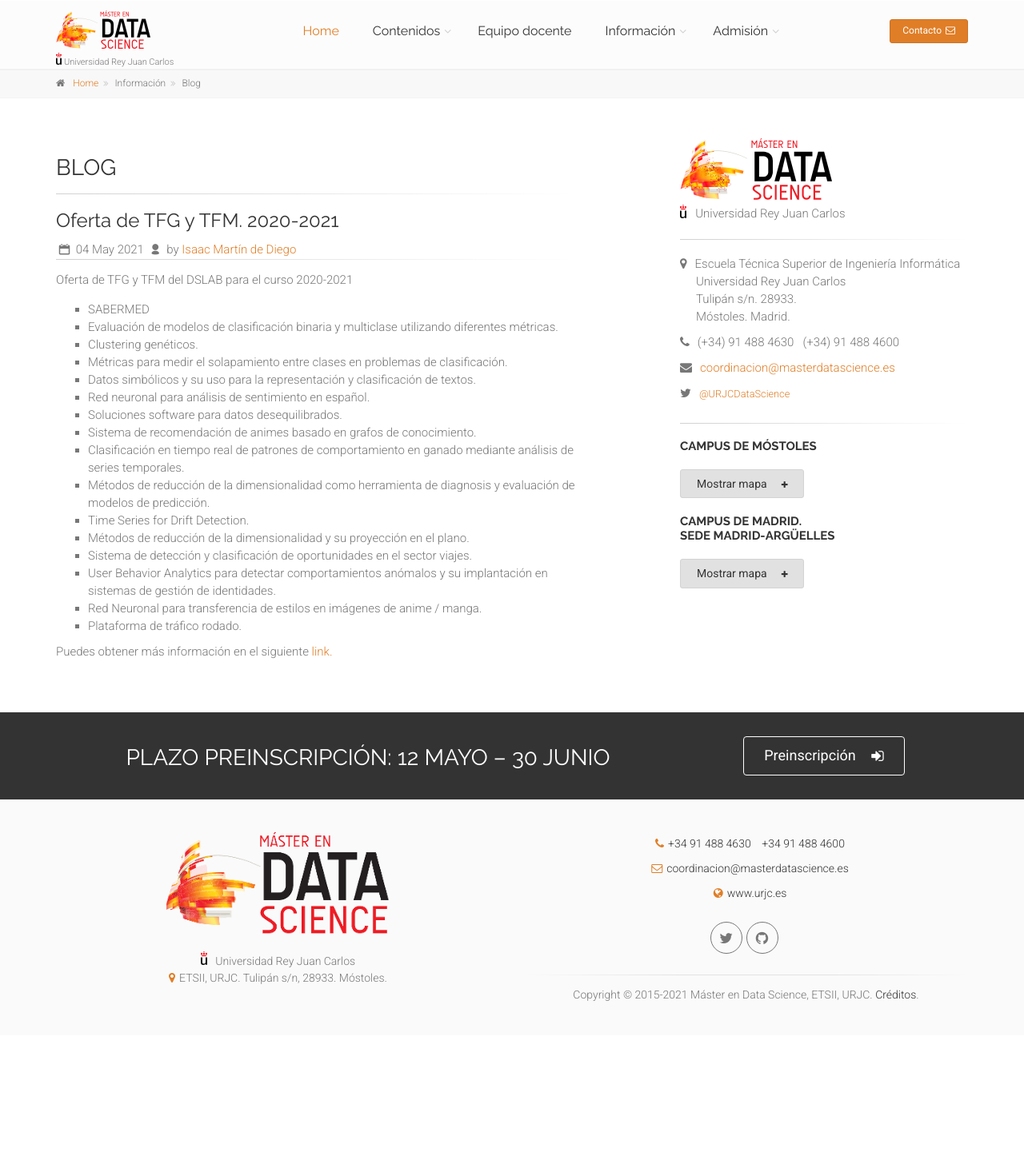
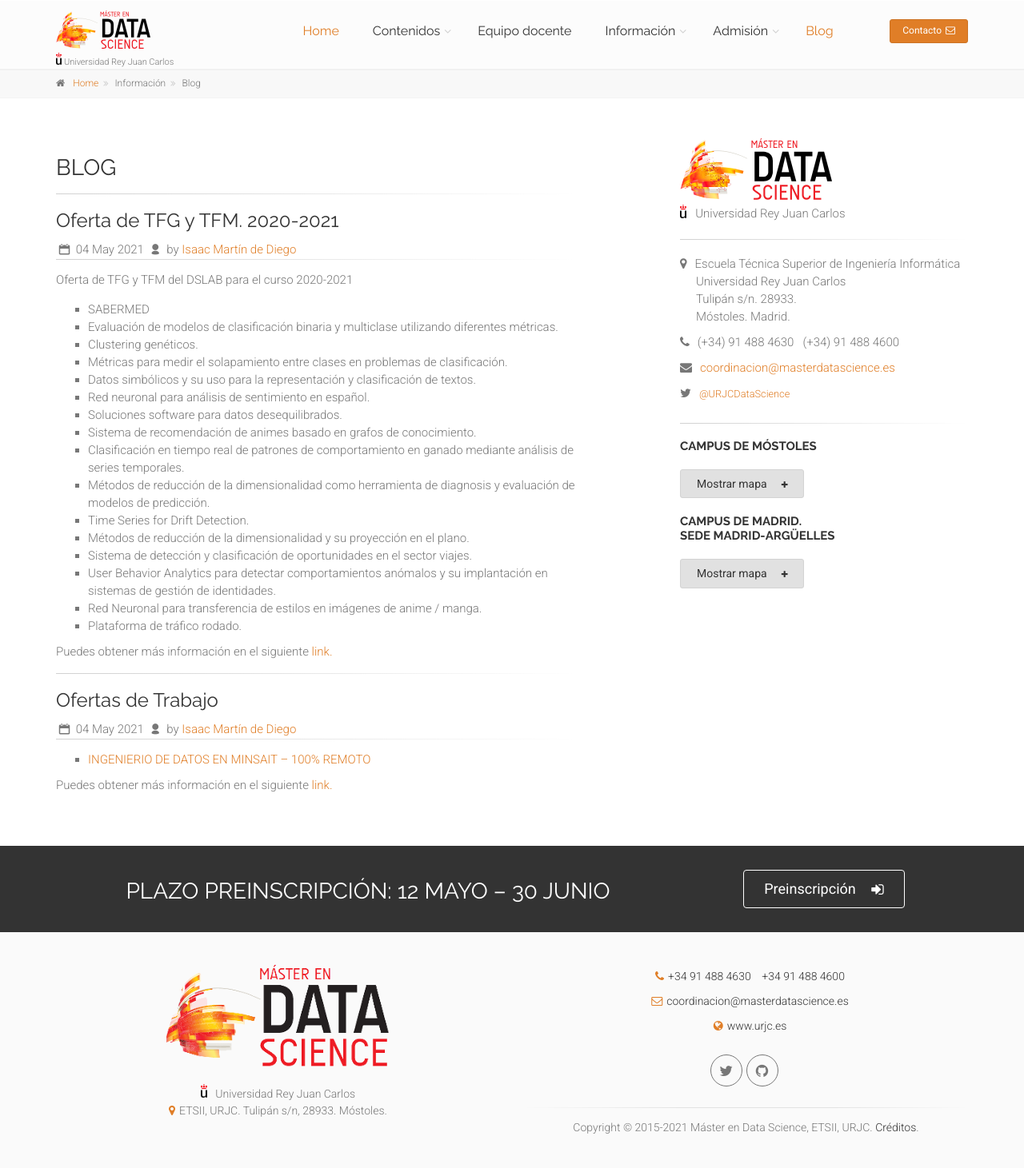
Before and after one commit to URJCDataScience/central, a Jekyll site: the page built from blog/index.html, in a window 1280 px wide. Shown: the whole page at 80% size. Built offline with Jekyll 4.4.1, drawn with Linux system fonts in a browser that asks for light colours; before the commit the page ends 1295 px from its top, so only the background shows below that.

Commit message:
Added blog

```diff
--- a/_includes/navbar.html
+++ b/_includes/navbar.html
@@ -135,7 +135,7 @@
 												</li>
 												<!-- Admisión end -->
 												<!-- Blog start-->
-													<li class="active" style="display: none;">
+													<li class="active">
 														<a href="{{ site.url }}/blog">Blog</a>
 													</li>
 												<!-- Blog end-->
--- a/_includes/navbar_breadcrumb.html
+++ b/_includes/navbar_breadcrumb.html
@@ -135,7 +135,7 @@
 												</li>
 												<!-- Admisión end -->
 												<!-- Blog start-->
-													<li class="active" style="display: none;">
+													<li class="active">
 														<a href="{{ site.url }}/blog">Blog</a>
 													</li>
 												<!-- Blog end-->
--- a/blog/index.html
+++ b/blog/index.html
@@ -47,6 +47,25 @@ author: URJCDataScience
 		            <li>User Behavior Analytics para detectar comportamientos anómalos y su implantación en sistemas de gestión de identidades.</li>
 		            <li>Red Neuronal para transferencia de estilos en imágenes de anime / manga.</li>
 		            <li>Plataforma de tráfico rodado.</li>
+		        </ul>
+		        <p>Puedes obtener más información en el siguiente <a href="https://dslab-website.s3.eu-central-1.amazonaws.com/DSLAB_Propuestas_TFG_TFM_2019_2020.pdf">link.</a></p>
+				</div>
+				<div class="separator-2"></div>
+				<div class="">
+					<header>
+						<h3>Ofertas de Trabajo</h3>
+						<div class="post-info">
+							<span class="post-date">
+								<i class="icon-calendar"></i>
+								<span class="day">04</span>
+								<span class="month">May 2021</span>
+							</span>
+							<span class="submitted"><i class="icon-user-1"></i> by <a href="#">Isaac Martín de Diego</a></span>
+						</div>
+					</header>
+					<div class="separator-2"></div>
+		        <ul>
+		            <li><a href="https://kopuru.com/oferta/ingeniero-de-datos-en-minsait-100-remoto/">INGENIERIO DE DATOS EN MINSAIT – 100% REMOTO</a></li>
 		        </ul>
 		        <p>Puedes obtener más información en el siguiente <a href="https://dslab-website.s3.eu-central-1.amazonaws.com/DSLAB_Propuestas_TFG_TFM_2019_2020.pdf">link.</a></p>
 				</div>
```
